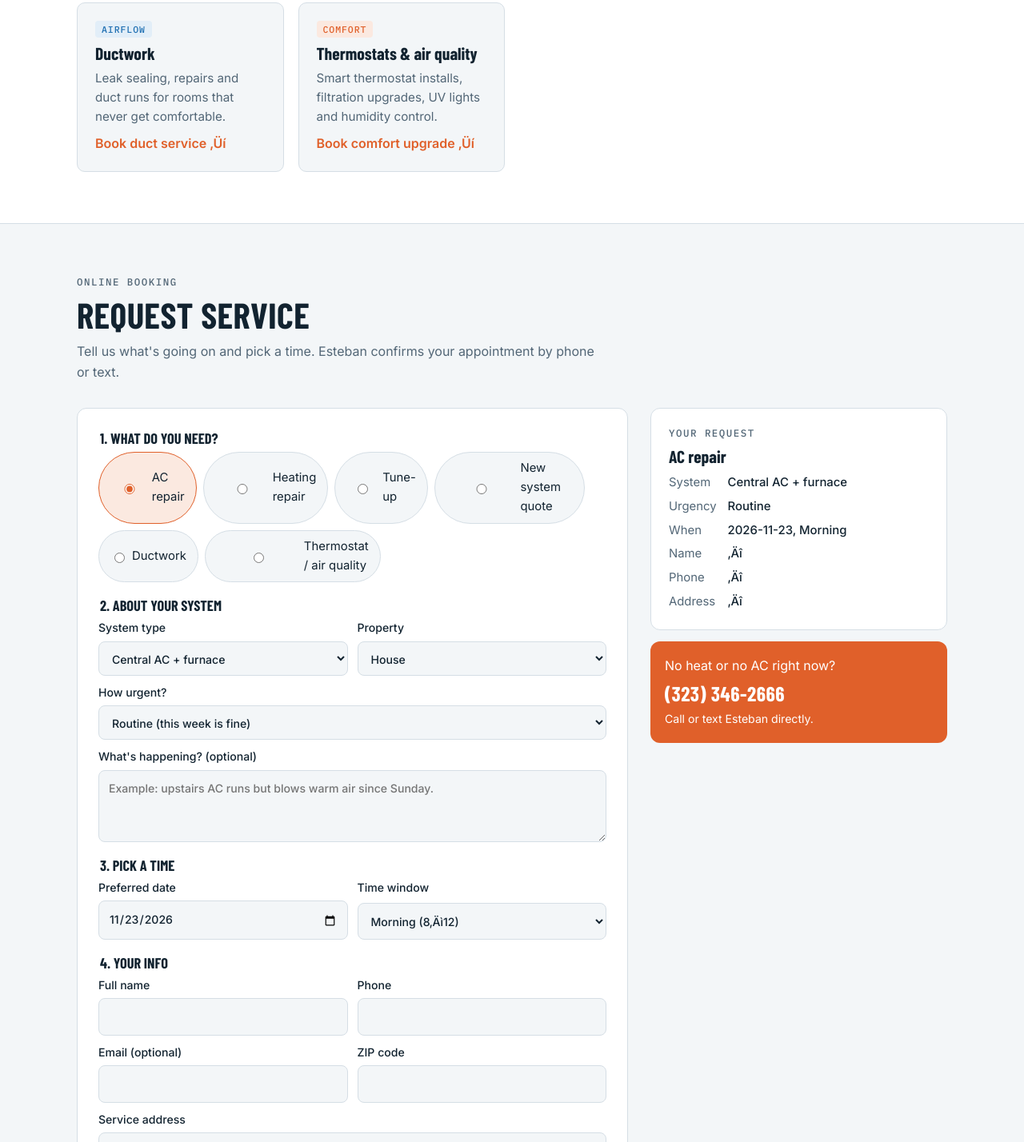
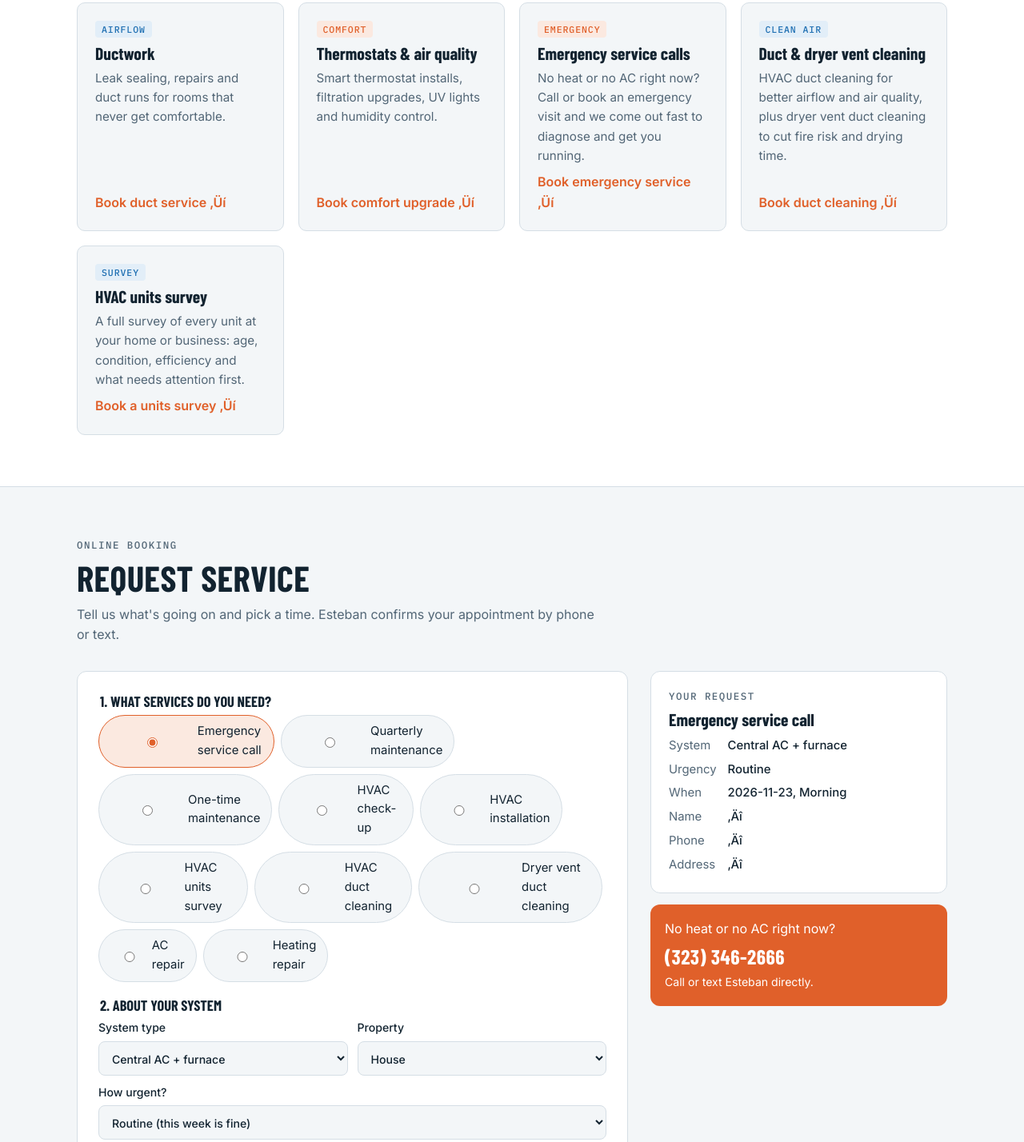
Before and after one commit to adminsentinelparadiseai/estebans-hvac-site, a plain HTML site: page index.html in a window 1280 px wide. Shown: the part 1135-2563 px from the top of the page at 80% size. Drawn offline with nearby package versions, Linux system fonts and the light colour scheme; a web font is replaced by a local one.

Commit message:
Update service options and booking form labels

```diff
--- a/index.html
+++ b/index.html
@@ -202,10 +202,13 @@ footer ul{list-style:none;padding:0;margin:0;display:grid;gap:4px}
   <div class="grid svc">
     <article><span class="tag cool">Cooling</span><h3>AC repair</h3><p>Warm air, short cycling, ice on the lines, strange noises or high bills. We find the cause and fix it.</p><a class="book" href="#book" data-svc="AC repair">Book AC repair ‚Üí</a></article>
     <article><span class="tag heat">Heating</span><h3>Furnace &amp; heater repair</h3><p>No heat, pilot or igniter problems, blower issues and gas furnace safety checks.</p><a class="book" href="#book" data-svc="Heating repair">Book heating repair ‚Üí</a></article>
-    <article><span class="tag cool">Tune-ups</span><h3>Seasonal maintenance</h3><p>Coil cleaning, refrigerant check, filter change, electrical and safety inspection before summer or winter.</p><a class="book" href="#book" data-svc="Tune-up">Book a tune-up ‚Üí</a></article>
-    <article><span class="tag heat">Install</span><h3>New systems &amp; replacements</h3><p>Central air, heat pumps, furnaces and ductless mini-splits sized to your home with a load calculation.</p><a class="book" href="#book" data-svc="New system quote">Get an install quote ‚Üí</a></article>
-    <article><span class="tag cool">Airflow</span><h3>Ductwork</h3><p>Leak sealing, repairs and duct runs for rooms that never get comfortable.</p><a class="book" href="#book" data-svc="Ductwork">Book duct service ‚Üí</a></article>
-    <article><span class="tag heat">Comfort</span><h3>Thermostats &amp; air quality</h3><p>Smart thermostat installs, filtration upgrades, UV lights and humidity control.</p><a class="book" href="#book" data-svc="Thermostat / air quality">Book comfort upgrade ‚Üí</a></article>
+    <article><span class="tag cool">Tune-ups</span><h3>Seasonal maintenance</h3><p>Coil cleaning, refrigerant check, filter change, electrical and safety inspection before summer or winter.</p><a class="book" href="#book" data-svc="One-time maintenance">Book a tune-up ‚Üí</a></article>
+    <article><span class="tag heat">Install</span><h3>New systems &amp; replacements</h3><p>Central air, heat pumps, furnaces and ductless mini-splits sized to your home with a load calculation.</p><a class="book" href="#book" data-svc="HVAC installation">Get an install quote ‚Üí</a></article>
+    <article><span class="tag cool">Airflow</span><h3>Ductwork</h3><p>Leak sealing, repairs and duct runs for rooms that never get comfortable.</p><a class="book" href="#book" data-svc="HVAC duct cleaning">Book duct service ‚Üí</a></article>
+    <article><span class="tag heat">Comfort</span><h3>Thermostats &amp; air quality</h3><p>Smart thermostat installs, filtration upgrades, UV lights and humidity control.</p><a class="book" href="#book" data-svc="HVAC check-up">Book comfort upgrade ‚Üí</a></article>
+    <article><span class="tag heat">Emergency</span><h3>Emergency service calls</h3><p>No heat or no AC right now? Call or book an emergency visit and we come out fast to diagnose and get you running.</p><a class="book" href="#book" data-svc="Emergency service call">Book emergency service ‚Üí</a></article>
+    <article><span class="tag cool">Clean air</span><h3>Duct &amp; dryer vent cleaning</h3><p>HVAC duct cleaning for better airflow and air quality, plus dryer vent duct cleaning to cut fire risk and drying time.</p><a class="book" href="#book" data-svc="HVAC duct cleaning">Book duct cleaning ‚Üí</a></article>
+    <article><span class="tag cool">Survey</span><h3>HVAC units survey</h3><p>A full survey of every unit at your home or business: age, condition, efficiency and what needs attention first.</p><a class="book" href="#book" data-svc="HVAC units survey">Book a units survey ‚Üí</a></article>
   </div>
 </div></section>
 
@@ -214,14 +217,18 @@ footer ul{list-style:none;padding:0;margin:0;display:grid;gap:4px}
   <div class="book-grid">
     <form class="order" id="order" novalidate>
       <fieldset>
-        <legend>1. What do you need?</legend>
+        <legend>1. What services do you need?</legend>
         <div class="chips" id="svc-chips">
-          <label><input type="radio" name="svc" value="AC repair" checked> AC repair</label>
+          <label><input type="radio" name="svc" value="Emergency service call" checked> Emergency service call</label>
+          <label><input type="radio" name="svc" value="Quarterly maintenance"> Quarterly maintenance</label>
+          <label><input type="radio" name="svc" value="One-time maintenance"> One-time maintenance</label>
+          <label><input type="radio" name="svc" value="HVAC check-up"> HVAC check-up</label>
+          <label><input type="radio" name="svc" value="HVAC installation"> HVAC installation</label>
+          <label><input type="radio" name="svc" value="HVAC units survey"> HVAC units survey</label>
+          <label><input type="radio" name="svc" value="HVAC duct cleaning"> HVAC duct cleaning</label>
+          <label><input type="radio" name="svc" value="Dryer vent duct cleaning"> Dryer vent duct cleaning</label>
+          <label><input type="radio" name="svc" value="AC repair"> AC repair</label>
           <label><input type="radio" name="svc" value="Heating repair"> Heating repair</label>
-          <label><input type="radio" name="svc" value="Tune-up"> Tune-up</label>
-          <label><input type="radio" name="svc" value="New system quote"> New system quote</label>
-          <label><input type="radio" name="svc" value="Ductwork"> Ductwork</label>
-          <label><input type="radio" name="svc" value="Thermostat / air quality"> Thermostat / air quality</label>
         </div>
       </fieldset>
       <fieldset>
@@ -273,9 +280,9 @@ footer ul{list-style:none;padding:0;margin:0;display:grid;gap:4px}
 <section id="plans" class="alt"><div class="wrap">
   <div class="head"><p class="eyebrow">Comfort club</p><h2>Maintenance plans</h2><p>Regular tune-ups keep systems efficient, catch problems early and extend equipment life.</p></div>
   <div class="grid plans">
-    <div class="plan"><h3>Basic</h3><div class="price">$15<span> /mo</span></div><ul><li>1 tune-up per year</li><li>Filter check every visit</li><li>Priority scheduling</li></ul><a class="btn btn-line" href="#book" data-svc="Tune-up">Choose Basic</a></div>
-    <div class="plan feature"><p class="eyebrow" style="color:var(--warm)">Most popular</p><h3>Comfort</h3><div class="price">$25<span> /mo</span></div><ul><li>2 tune-ups (spring cooling + fall heating)</li><li>10% off repairs</li><li>No overtime charges</li><li>Priority scheduling</li></ul><a class="btn btn-warm" href="#book" data-svc="Tune-up">Choose Comfort</a></div>
-    <div class="plan"><h3>Business</h3><div class="price">$45<span> /mo</span></div><ul><li>Quarterly inspections</li><li>15% off repairs</li><li>Same-day response</li><li>Up to 3 units</li></ul><a class="btn btn-line" href="#book" data-svc="Tune-up">Choose Business</a></div>
+    <div class="plan"><h3>Basic</h3><div class="price">$15<span> /mo</span></div><ul><li>1 tune-up per year</li><li>Filter check every visit</li><li>Priority scheduling</li></ul><a class="btn btn-line" href="#book" data-svc="One-time maintenance">Choose Basic</a></div>
+    <div class="plan feature"><p class="eyebrow" style="color:var(--warm)">Most popular</p><h3>Comfort</h3><div class="price">$25<span> /mo</span></div><ul><li>2 tune-ups (spring cooling + fall heating)</li><li>10% off repairs</li><li>No overtime charges</li><li>Priority scheduling</li></ul><a class="btn btn-warm" href="#book" data-svc="One-time maintenance">Choose Comfort</a></div>
+    <div class="plan"><h3>Business</h3><div class="price">$45<span> /mo</span></div><ul><li>Quarterly inspections</li><li>15% off repairs</li><li>Same-day response</li><li>Up to 3 units</li></ul><a class="btn btn-line" href="#book" data-svc="Quarterly maintenance">Choose Business</a></div>
   </div>
 </div></section>
 
```
